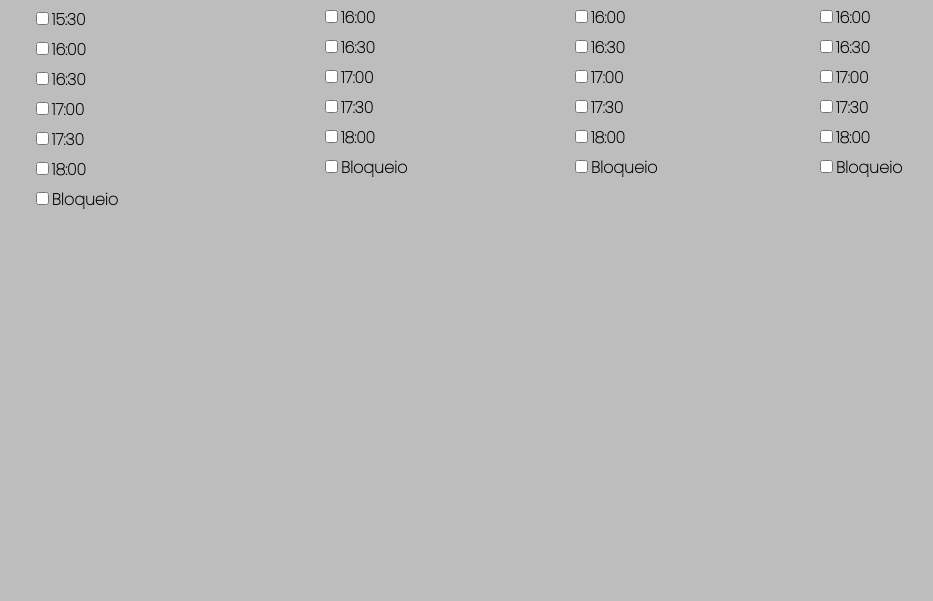
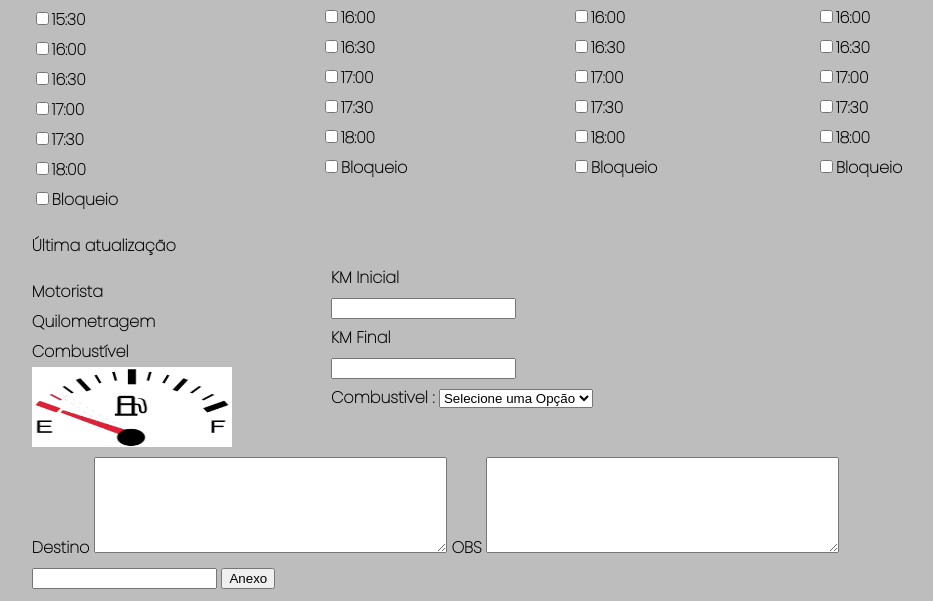
Before and after one commit to AlvesRicardo92/Sistema-TR, a PHP site: page /carros.html in a window 1280 px wide. Shown: the part 667-1268 px from the top of the page, without its empty margins (229-1162 px from the left). Before the commit the page ends 876 px from the top, so only its background shows below. Run offline with PHP 8.4, Linux system fonts and the light colour scheme.

Commit message:
atualizações

```diff
--- a/carros.html
+++ b/carros.html
@@ -138,6 +138,41 @@
                 <input type="checkbox" name="ckbCarro04_1800" id="ckbCarro04_1800">18:00 <br>
                 <input type="checkbox" name="ckbCarro04_2400" id="ckbCarro04_2400">Bloqueio
             </div>
+
+            <div class="tanque">
+                <p>Última atualização</p>
+                <label for="">Motorista</label><br>
+                <label for="">Quilometragem</label><br>
+                <label for="">Combustível</label><br>
+                <img src="imagens/tanque0_4.bmp" alt="">
+            </div>
+
+            <div class="km">
+                <label for="KMI">KM Inicial</label><br>
+                <input type="text" name="KMI" id="KMI"><br>
+                <label for="KMF">KM Final</label><br>
+                <input type="text" name="KMF" id="KMF"><br>
+                <label for="Combustivel:">Combustivel :</label>
+                <select name="Combustivel" id="Combustivel">
+                    <option selected disabled value="Selecione">Selecione uma Opção</option>
+                    <option value="teste1">teste 1</option>
+                    <option value="teste2"> teste 2</option>
+                </select>
+            </div>
+
+            <div class="observacoes">
+                <label for="destino">Destino</label>
+                <textarea name="destino" id="destino" cols="30" rows="6" style="width: 26em;"></textarea>
+                <label for="OBS">OBS</label>
+                <textarea name="" id="" cols="30" rows="6" style="width: 26em;"></textarea><br>
+                <input type="text" name="" id="">
+                <button type="submit">Anexo</button>
+
+            </div>
+
+            <div>
+
+            </div>
         </form>
     </main>
 
--- a/style.css
+++ b/style.css
@@ -127,3 +127,16 @@ nav {
     left: 1045px;
     top: 100px;
 }
+
+.tanque img {
+    width: 200px;
+    height: 80px;
+    padding: 0px;
+
+}
+
+.km {
+    position: absolute;
+    left: 560px;
+    top: 930px;
+}
```
